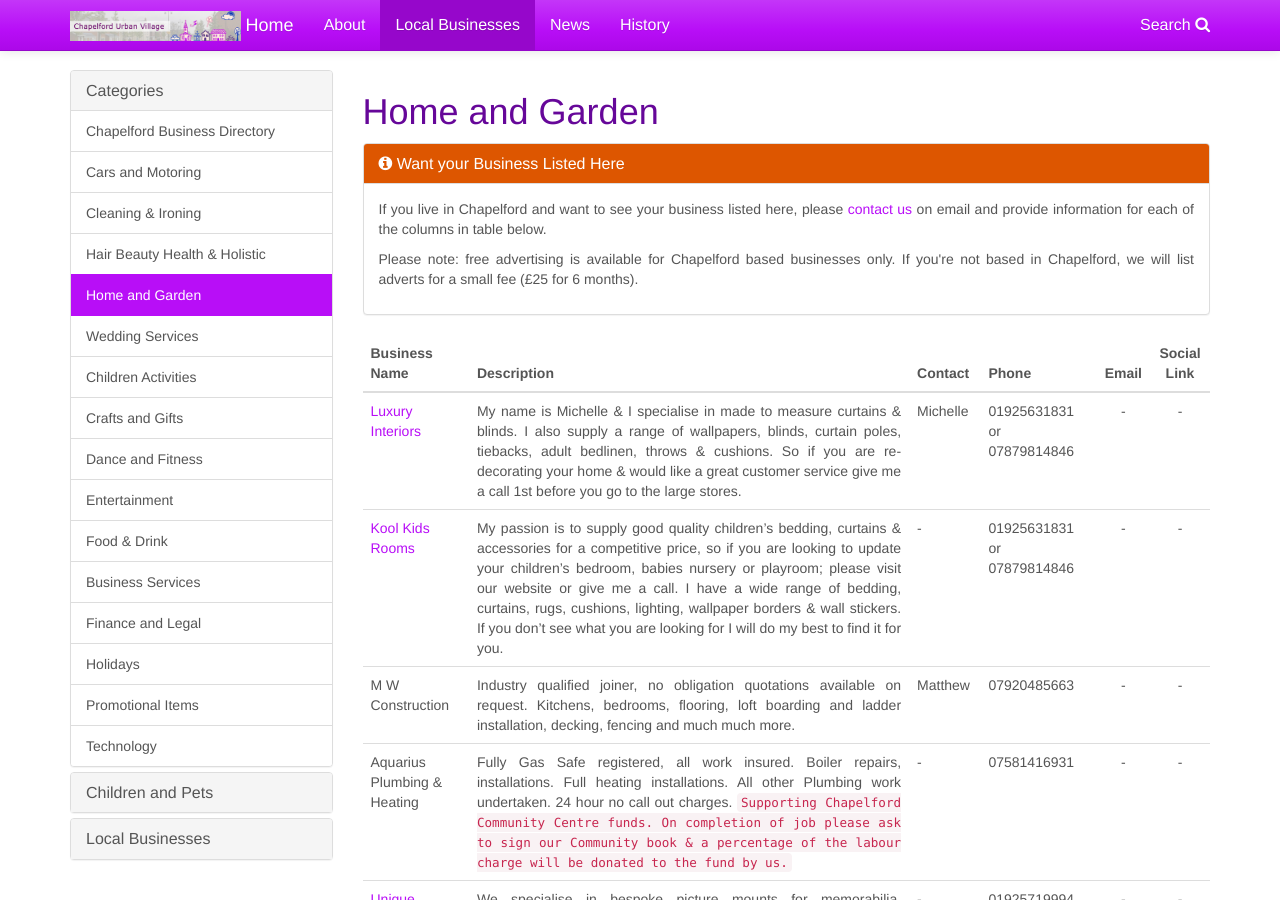
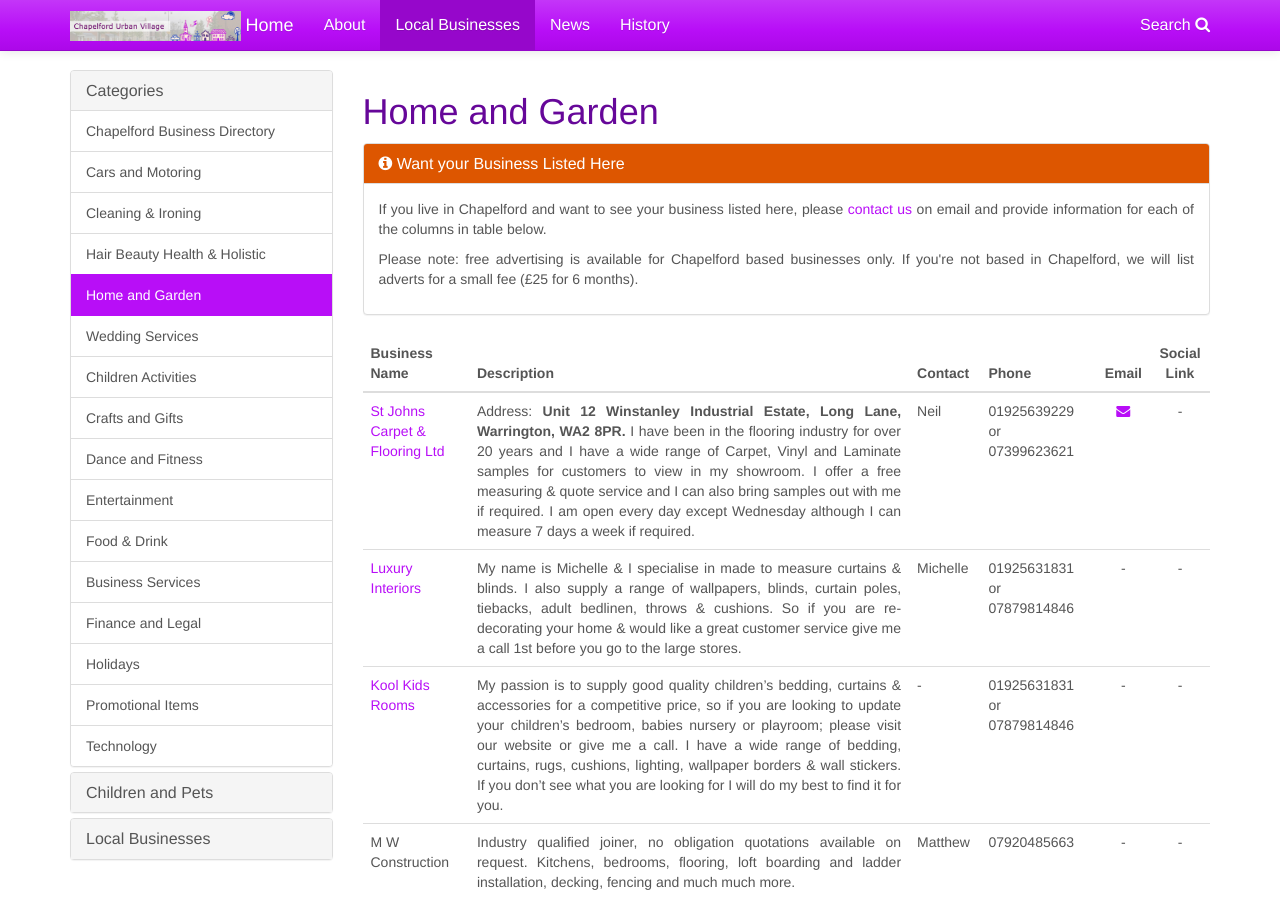
Before and after one commit to chapelford-community-centre/chapelford-community-centre.github.io, a Jekyll site: the page built from _docs/chapelford_business/home-and-garden.md, in a window 1280 px wide and 900 px high. Built offline with Jekyll 4.4.1, drawn with Linux system fonts in a browser that asks for light colours; nearby versions of some CDN libraries.

Commit message:
Added a business as requested by business owner
Added a business as requested by business owner

```diff
--- a/_docs/chapelford_business/home-and-garden.md
+++ b/_docs/chapelford_business/home-and-garden.md
@@ -5,6 +5,7 @@
 
 | Business Name | Description        | Contact         | Phone  | Email           | Social Link   |
 | :------------- |------------------| :--------------- | :----- | :--------------:| :-----------: |
+|[St Johns Carpet & Flooring Ltd](http://www.stjohnscarpetflooring.com)|Address: **Unit 12 Winstanley Industrial Estate, Long Lane, Warrington, WA2 8PR.** I have been in the flooring industry for over 20 years and I have a wide range of Carpet, Vinyl and Laminate samples for customers to view in my showroom. I offer a free measuring & quote service and I can also bring samples out with me if required. I am open every day except Wednesday although I can measure 7 days a week if required.|Neil|01925639229 or 07399623621|[<i class="fa fa-envelope"/>](mailto:info@stjohnscarpetflooring.com)|-|
 |[Luxury Interiors](http://www.luxuryinteriors.co.uk)|My name is Michelle & I specialise in made to measure curtains & blinds. I also supply a range of wallpapers, blinds, curtain poles, tiebacks, adult bedlinen, throws & cushions. So if you are re-decorating your home & would like a great customer service give me a call 1st before you go to the large stores.|Michelle|01925631831 or 07879814846|-|-|
 |[Kool Kids Rooms](http://www.koolkidsrooms.com)|My passion is to supply good quality children's bedding, curtains & accessories for a competitive price, so if you are looking to update your children's bedroom, babies nursery or playroom; please visit our website or give me a call. I have a wide range of bedding, curtains, rugs, cushions, lighting, wallpaper borders &amp; wall stickers. If you don't see what you are looking for I will do my best to find it for you.|-|01925631831 or 07879814846|-|-|
 |M W Construction|Industry qualified joiner, no obligation quotations available on request. Kitchens, bedrooms, flooring, loft boarding and ladder installation, decking, fencing and much much more.|Matthew|07920485663|-|-|
```
